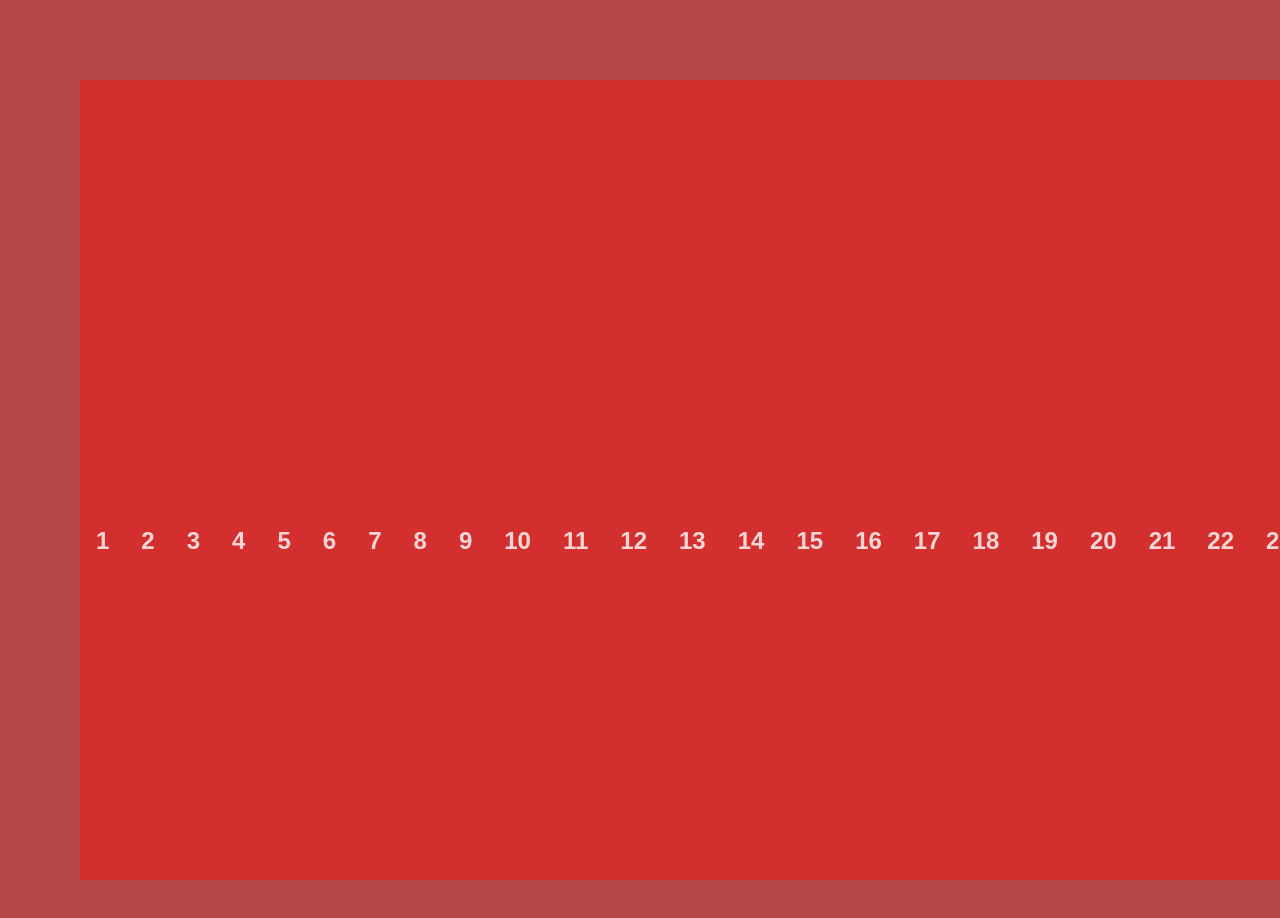
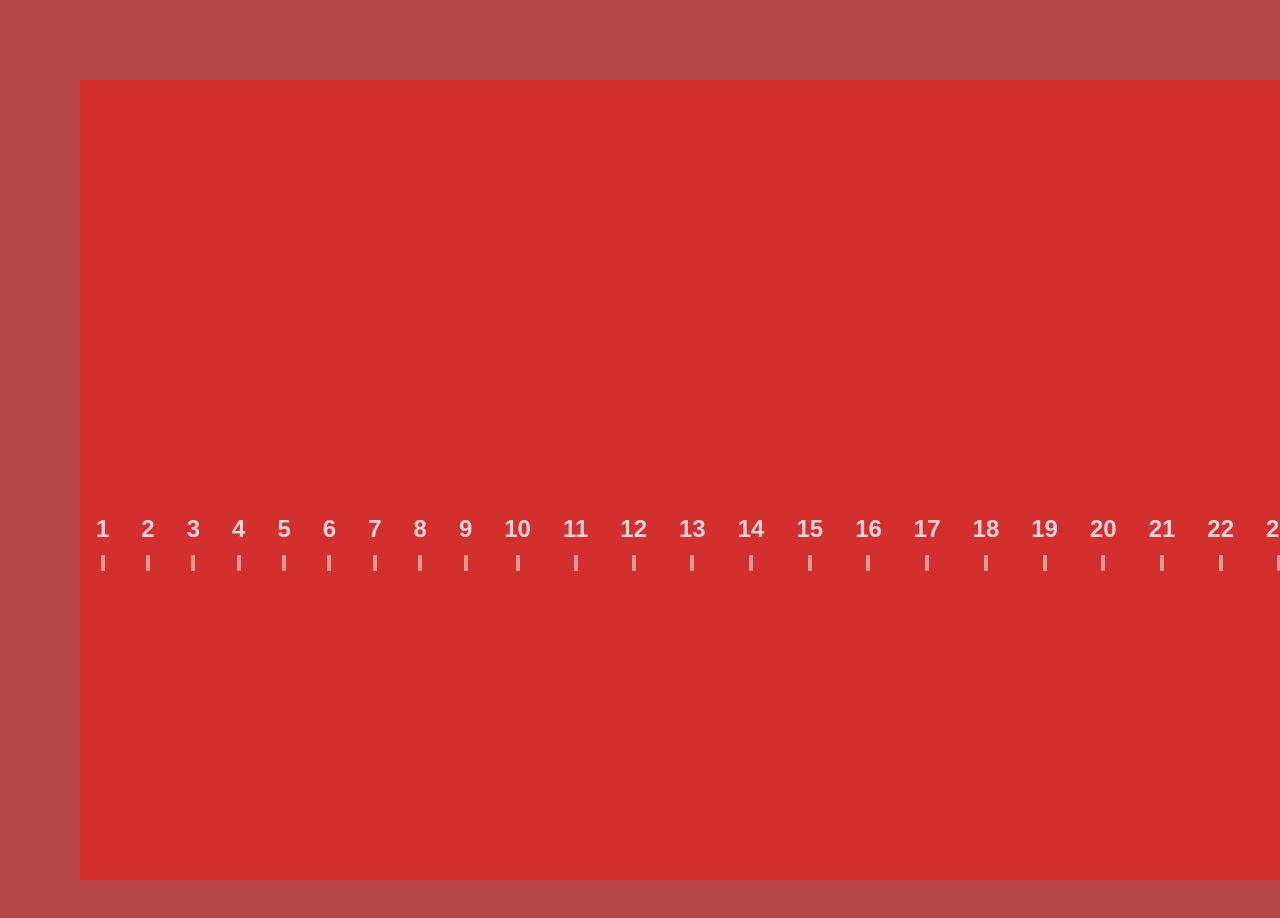
Before and after one commit to abel9851/pomodoro_frontend, a Vue app in the folder pomodoro-app/: page / in a window 1280 px wide. Shown: the top 918 px of the page. Built offline with nearby package versions, Linux system fonts and the light colour scheme; no server answers.

Commit message:
fix: modify timer shape

```diff
--- a/pomodoro-app/src/components/Timer.vue
+++ b/pomodoro-app/src/components/Timer.vue
@@ -77,11 +77,16 @@ onUnmounted(() => {
         <!-- 중앙 시간 -->
         <p class="time-display">{{ formattedTime }}</p>
 
-        <!-- 숫자 가로 배치 -->
+        <!-- 숫자와 막대 가로 배치 -->
         <div class="ticks-container" @mousedown="startDrag">
-            <span class="tick" v-for="n in 60" :key="n" :class="{ active: n === totalMinutes.value }">
-                {{ n }}
-            </span>
+            <div class="tick" v-for="n in 60" :key="n">
+                <span :class="{ active: n === totalMinutes.value }" class="tick-number">
+                    {{ n }}
+                </span>
+                <div :class="{ active: n === totalMinutes.value }" class="tick-bar"></div>
+            </div>
+            <!-- 정삼각형 눈금 -->
+            <div class="triangle"></div>
         </div>
 
         <!-- 컨트롤 버튼 -->
@@ -113,11 +118,12 @@ onUnmounted(() => {
     font-weight: bold;
 }
 
-/* 숫자 컨테이너 */
+/* 숫자와 막대 컨테이너 */
 .ticks-container {
+    position: relative;
     display: flex;
     justify-content: center;
-    align-items: center;
+    align-items: flex-end;
     overflow-x: auto;
     width: 100%;
     padding: 1rem 0;
@@ -126,15 +132,47 @@ onUnmounted(() => {
 
 /* 숫자 */
 .tick {
+    display: flex;
+    flex-direction: column;
+    align-items: center;
     margin: 0 1rem;
+}
+
+.tick-number {
     font-size: 1.5rem;
     font-weight: bold;
     color: rgba(255, 255, 255, 0.8);
+    margin-bottom: 0.5rem;
     transition: color 0.2s;
 }
 
-.tick.active {
+.tick-number.active {
     color: white;
+}
+
+/* 막대 */
+.tick-bar {
+    width: 4px;
+    height: 16px; /* 막대 길이 */
+    background-color: rgba(255, 255, 255, 0.5);
+    transition: background-color 0.2s;
+}
+
+.tick-bar.active {
+    background-color: white;
+}
+
+/* 정삼각형 눈금 */
+.triangle {
+    position: absolute;
+    top: 100%; /* 막대 컨테이너 아래로 배치 */
+    left: 50%;
+    width: 0;
+    height: 0;
+    border-bottom: 10px solid white;
+    border-left: 10px solid transparent;
+    border-right: 10px solid transparent;
+    transform: translateX(-50%);
 }
 
 /* 컨트롤 버튼 */
```
